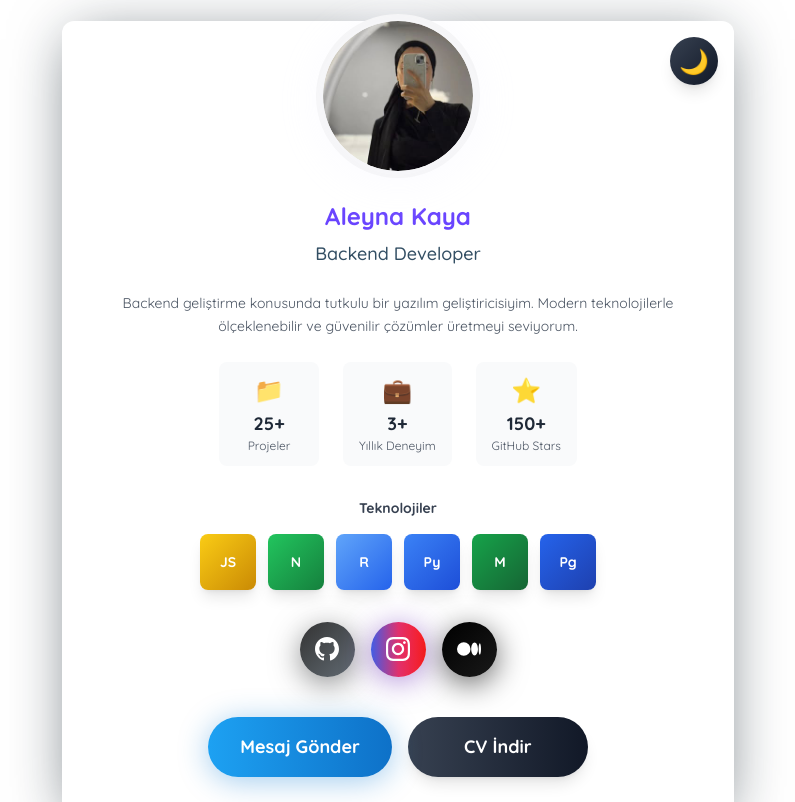
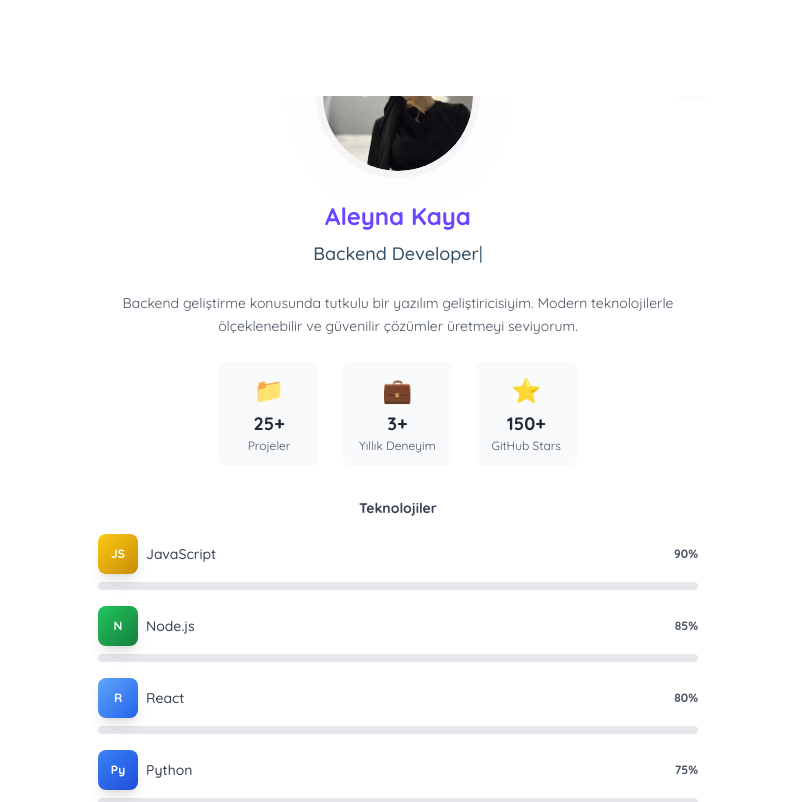
Before and after one commit to AleyDev/ProfileCard, a React (Vite) app: page / in a window 1280 px wide. Shown: the top 802 px of the page, without its empty margins (242-1037 px from the left). Built offline with nearby package versions, Linux system fonts and the light colour scheme.

Commit message:
feat: enhance ProfileCard with typing animation for title, mouse tracking for 3D effect, and animated stats counter

```diff
--- a/src/components/ProfileCard.jsx
+++ b/src/components/ProfileCard.jsx
@@ -2,6 +2,8 @@ import React, { useEffect, useRef, useState } from 'react'
 
 const ProfileCard = () => {
   const [darkMode, setDarkMode] = useState(false)
+  const [typedText, setTypedText] = useState('')
+  const [mousePosition, setMousePosition] = useState({ x: 0, y: 0 })
   const cardRef = useRef(null)
   const imageRef = useRef(null)
   const nameRef = useRef(null)
@@ -12,20 +14,114 @@ const ProfileCard = () => {
   const socialRef = useRef(null)
   const buttonRef = useRef(null)
 
+  const titleText = 'Backend Developer'
+  const typingSpeed = 100
+
   const skills = [
-    { name: 'JavaScript', icon: 'JS', color: 'from-yellow-400 to-yellow-600' },
-    { name: 'Node.js', icon: 'N', color: 'from-green-500 to-green-700' },
-    { name: 'React', icon: 'R', color: 'from-blue-400 to-blue-600' },
-    { name: 'Python', icon: 'Py', color: 'from-blue-500 to-blue-700' },
-    { name: 'MongoDB', icon: 'M', color: 'from-green-600 to-green-800' },
-    { name: 'PostgreSQL', icon: 'Pg', color: 'from-blue-600 to-blue-800' },
+    { name: 'JavaScript', icon: 'JS', color: 'from-yellow-400 to-yellow-600', level: 90 },
+    { name: 'Node.js', icon: 'N', color: 'from-green-500 to-green-700', level: 85 },
+    { name: 'React', icon: 'R', color: 'from-blue-400 to-blue-600', level: 80 },
+    { name: 'Python', icon: 'Py', color: 'from-blue-500 to-blue-700', level: 75 },
+    { name: 'MongoDB', icon: 'M', color: 'from-green-600 to-green-800', level: 88 },
+    { name: 'PostgreSQL', icon: 'Pg', color: 'from-blue-600 to-blue-800', level: 82 },
   ]
 
   const stats = [
-    { label: 'Projeler', value: '25+', icon: '📁' },
-    { label: 'Yıllık Deneyim', value: '3+', icon: '💼' },
-    { label: 'GitHub Stars', value: '150+', icon: '⭐' },
+    { label: 'Projeler', value: 25, icon: '📁', suffix: '+' },
+    { label: 'Yıllık Deneyim', value: 3, icon: '💼', suffix: '+' },
+    { label: 'GitHub Stars', value: 150, icon: '⭐', suffix: '+' },
   ]
+
+  // Typing animation
+  useEffect(() => {
+    let currentIndex = 0
+    const typingInterval = setInterval(() => {
+      if (currentIndex < titleText.length) {
+        setTypedText(titleText.slice(0, currentIndex + 1))
+        currentIndex++
+      } else {
+        clearInterval(typingInterval)
+      }
+    }, typingSpeed)
+
+    return () => clearInterval(typingInterval)
+  }, [])
+
+  // Mouse tracking for 3D effect
+  useEffect(() => {
+    const handleMouseMove = (e) => {
+      if (cardRef.current) {
+        const rect = cardRef.current.getBoundingClientRect()
+        const x = e.clientX - rect.left
+        const y = e.clientY - rect.top
+        const centerX = rect.width / 2
+        const centerY = rect.height / 2
+        const rotateX = (y - centerY) / 20
+        const rotateY = (centerX - x) / 20
+
+        setMousePosition({ x: rotateY, y: rotateX })
+        cardRef.current.style.transform = `perspective(1000px) rotateX(${rotateX}deg) rotateY(${rotateY}deg)`
+      }
+    }
+
+    const handleMouseLeave = () => {
+      if (cardRef.current) {
+        cardRef.current.style.transform = 'perspective(1000px) rotateX(0deg) rotateY(0deg)'
+        setMousePosition({ x: 0, y: 0 })
+      }
+    }
+
+    const card = cardRef.current
+    if (card) {
+      card.addEventListener('mousemove', handleMouseMove)
+      card.addEventListener('mouseleave', handleMouseLeave)
+    }
+
+    return () => {
+      if (card) {
+        card.removeEventListener('mousemove', handleMouseMove)
+        card.removeEventListener('mouseleave', handleMouseLeave)
+      }
+    }
+  }, [])
+
+  // Counter animation for stats
+  useEffect(() => {
+    const counters = statsRef.current?.querySelectorAll('.stat-value')
+    if (!counters) return
+
+    const animateCounter = (counter, target) => {
+      let current = 0
+      const increment = target / 50
+      const timer = setInterval(() => {
+        current += increment
+        if (current >= target) {
+          counter.textContent = target + counter.dataset.suffix
+          clearInterval(timer)
+        } else {
+          counter.textContent = Math.floor(current) + counter.dataset.suffix
+        }
+      }, 30)
+    }
+
+    const observer = new IntersectionObserver((entries) => {
+      entries.forEach((entry) => {
+        if (entry.isIntersecting) {
+          counters.forEach((counter) => {
+            const target = parseInt(counter.dataset.target)
+            animateCounter(counter, target)
+          })
+          observer.disconnect()
+        }
+      })
+    })
+
+    if (statsRef.current) {
+      observer.observe(statsRef.current)
+    }
+
+    return () => observer.disconnect()
+  }, [])
 
   useEffect(() => {
     // Kart animasyonu
@@ -123,10 +219,31 @@ const ProfileCard = () => {
   }
 
   return (
-    <div className={`min-h-screen transition-colors duration-300 ${darkMode ? 'bg-gray-900' : 'bg-gradient-to-b from-black to-white'}`}>
+    <div className={`min-h-screen transition-colors duration-300 ${darkMode ? 'bg-gray-900' : 'bg-gradient-to-b from-black to-white'} relative overflow-hidden`}>
+      {/* Animated Background Particles */}
+      <div className="absolute inset-0 overflow-hidden pointer-events-none">
+        {[...Array(20)].map((_, i) => (
+          <div
+            key={i}
+            className={`absolute ${darkMode ? 'bg-purple-500' : 'bg-white'} rounded-full opacity-20 animate-float`}
+            style={{
+              width: Math.random() * 100 + 20 + 'px',
+              height: Math.random() * 100 + 20 + 'px',
+              left: Math.random() * 100 + '%',
+              top: Math.random() * 100 + '%',
+              animationDelay: Math.random() * 5 + 's',
+              animationDuration: Math.random() * 10 + 10 + 's',
+            }}
+          />
+        ))}
+      </div>
+
       <div
         ref={cardRef}
-        className={`${darkMode ? 'bg-gray-800' : 'bg-white'} rounded-xl shadow-[0px_8px_60px_-10px_rgba(13,28,39,0.6)] w-full max-w-2xl mx-auto relative transition-colors duration-300`}
+        className={`${darkMode ? 'bg-gray-800' : 'bg-white'} rounded-xl shadow-[0px_8px_60px_-10px_rgba(13,28,39,0.6)] w-full max-w-2xl mx-auto relative transition-all duration-300`}
+        style={{
+          transformStyle: 'preserve-3d',
+        }}
       >
         {/* Dark Mode Toggle */}
         <button
@@ -170,9 +287,10 @@ const ProfileCard = () => {
           </h2>
           <p
             ref={titleRef}
-            className={`text-lg font-medium ${darkMode ? 'text-gray-300' : 'text-[#324e63]'} mb-6 transition-colors duration-300`}
+            className={`text-lg font-medium ${darkMode ? 'text-gray-300' : 'text-[#324e63]'} mb-6 transition-colors duration-300 min-h-[28px]`}
           >
-            Backend Developer
+            {typedText}
+            <span className="animate-pulse">|</span>
           </p>
 
           {/* Bio Section */}
@@ -197,7 +315,13 @@ const ProfileCard = () => {
                 className={`${darkMode ? 'bg-gray-700' : 'bg-gray-50'} rounded-lg px-4 py-3 min-w-[100px] transition-all duration-300 hover:scale-105 hover:shadow-lg`}
               >
                 <div className="text-2xl mb-1">{stat.icon}</div>
-                <div className={`${darkMode ? 'text-white' : 'text-gray-800'} font-bold text-lg`}>{stat.value}</div>
+                <div
+                  className={`stat-value ${darkMode ? 'text-white' : 'text-gray-800'} font-bold text-lg`}
+                  data-target={stat.value}
+                  data-suffix={stat.suffix}
+                >
+                  0{stat.suffix}
+                </div>
                 <div className={`${darkMode ? 'text-gray-400' : 'text-gray-600'} text-xs`}>{stat.label}</div>
               </div>
             ))}
@@ -208,14 +332,29 @@ const ProfileCard = () => {
             <h3 className={`${darkMode ? 'text-gray-300' : 'text-gray-700'} text-sm font-semibold mb-4 transition-colors duration-300`}>
               Teknolojiler
             </h3>
-            <div className="flex justify-center items-center flex-wrap gap-3">
+            <div className="flex flex-col gap-4 px-4">
               {skills.map((skill, index) => (
-                <div
-                  key={index}
-                  className={`bg-gradient-to-br ${skill.color} w-14 h-14 rounded-lg flex items-center justify-center text-white font-bold text-sm shadow-lg transition-all duration-300 hover:scale-110 hover:rotate-3 cursor-default`}
-                  title={skill.name}
-                >
-                  {skill.icon}
+                <div key={index} className="w-full">
+                  <div className="flex justify-between items-center mb-2">
+                    <div className={`flex items-center gap-2 ${darkMode ? 'text-gray-300' : 'text-gray-700'}`}>
+                      <div className={`bg-gradient-to-br ${skill.color} w-10 h-10 rounded-lg flex items-center justify-center text-white font-bold text-xs shadow-lg`}>
+                        {skill.icon}
+                      </div>
+                      <span className="font-medium text-sm">{skill.name}</span>
+                    </div>
+                    <span className={`text-xs font-semibold ${darkMode ? 'text-gray-400' : 'text-gray-600'}`}>
+                      {skill.level}%
+                    </span>
+                  </div>
+                  <div className={`${darkMode ? 'bg-gray-700' : 'bg-gray-200'} h-2 rounded-full overflow-hidden`}>
+                    <div
+                      className={`bg-gradient-to-r ${skill.color} h-full rounded-full transition-all duration-1000 ease-out`}
+                      style={{
+                        width: '0%',
+                        animation: `fillProgress 1.5s ease-out ${index * 0.2}s forwards`,
+                      }}
+                    />
+                  </div>
                 </div>
               ))}
             </div>
```
